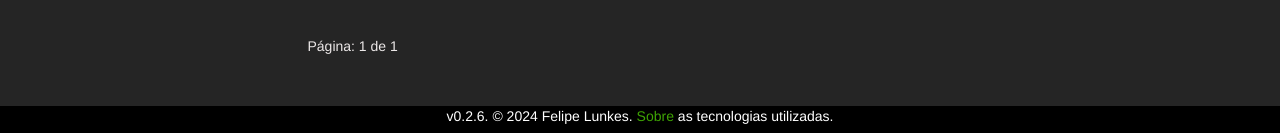
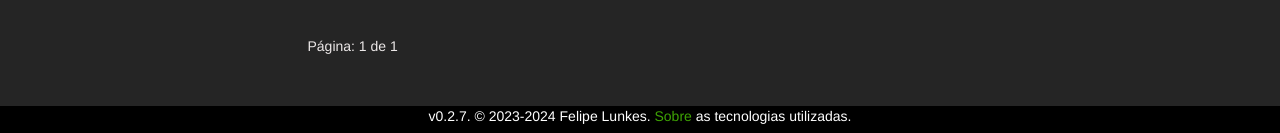
Before and after one commit to felipenlunkes/agentex86, a Jekyll site: the page built from index.html, in a window 1280 px wide and 962 px high. Shown: the part 826-959 px from the top of the window. Built offline with Jekyll 4.4.1, drawn with Linux system fonts in a browser that asks for light colours; the list of posts is cut into pages by our own code.

```diff
--- a/_config.yml
+++ b/_config.yml
@@ -5,7 +5,7 @@
 
 # Version
 
-version: 0.2.6
+version: 0.2.7
 
 # Tag settings
 
--- a/_includes/footer.html
+++ b/_includes/footer.html
@@ -1,7 +1,7 @@
 <div class="container-fluid">
     <div class="row-fluid">
         <div class="span12 footer navbar-inverse navbar-fixed-bottom">
-            <p class="copyright">v{{site.version}}. &copy; {{ site.time | date: '%Y' }} {{ site.authors }}. <a href="/pages/about.html#techinfo">Sobre</a> as tecnologias utilizadas.
+            <p class="copyright">v{{site.version}}. &copy; 2023-{{ site.time | date: '%Y' }} {{ site.authors }}. <a href="/pages/about.html#techinfo">Sobre</a> as tecnologias utilizadas.
         </div>
     </div>
 </div>
```
